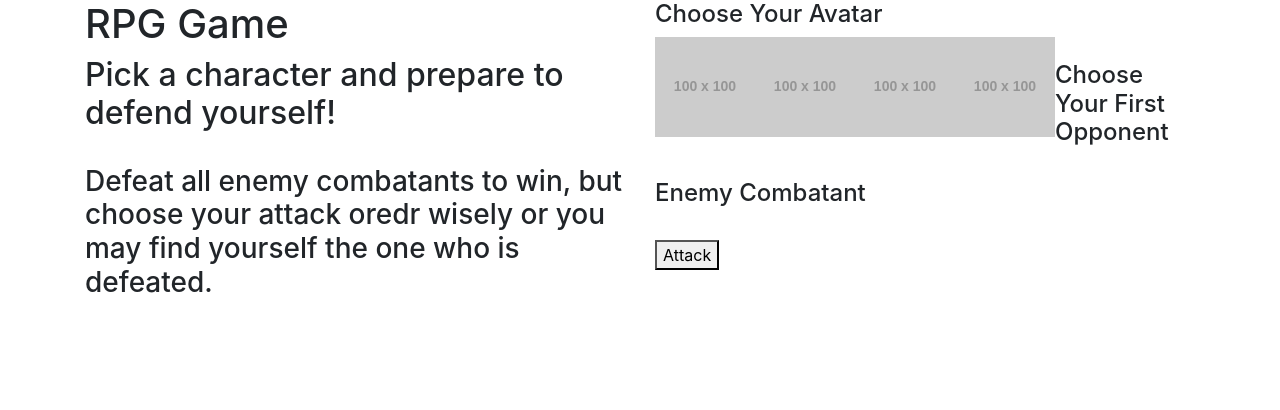
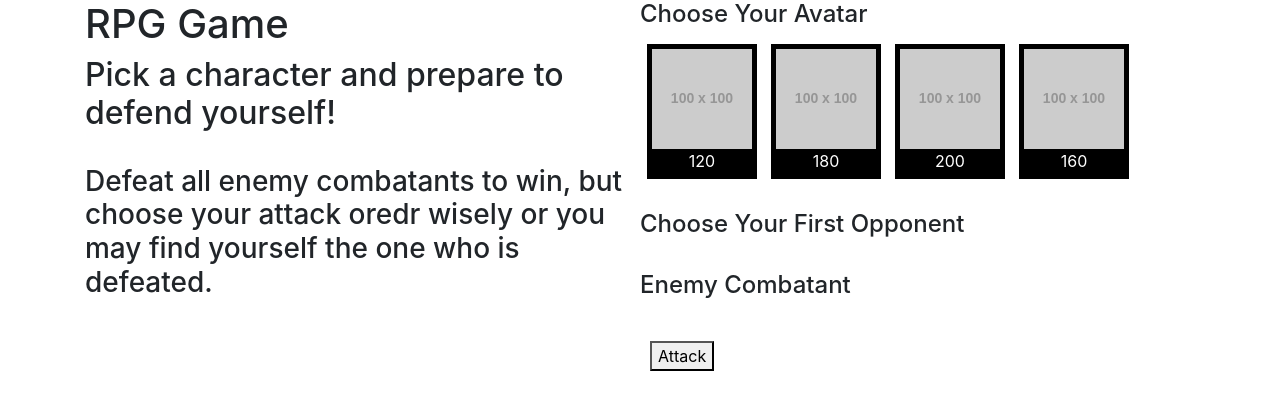
Before and after one commit to yellowduck87/rpg-game, a plain HTML site: page index.html in a window 1280 px wide. Drawn offline with nearby package versions, Linux system fonts and the light colour scheme; placeholder pictures from the web are drawn by us.

Commit message:
all game functions should be working--still needs style

```diff
--- a/assets/css/style.css
+++ b/assets/css/style.css
@@ -2,10 +2,40 @@
     box-sizing: border-box
 }
 
-.toon-img {
+.toon-box,
+.avatar,
+.toon-img,
+#attack {
     float: left;
 }
 
-.banner {
+.toon-img {
+    z-index: 1;
     position: relative;
+    bottom: 0;
+    left: 0;
 }
+
+.new-div,
+.avatar,
+.enemy {
+    float: left;
+    width: 110px;
+    height: 135px;
+    color: white;
+    background: black;
+    margin: 7px;
+    padding: 5px;
+}
+
+#attack {
+    margin: 10px;
+}
+
+
+.hit  {
+    position: relative;
+    text-align: center;
+    padding-top: 100px;
+
+}
--- a/assets/javascript/script.js
+++ b/assets/javascript/script.js
@@ -1,27 +1,15 @@
-//2 when one chrater is selected, the rest are moved to enemies possition
-
-//3 when one enemy is selected, it is moved to the defender possition
-
-
-//5 when any character gets to 0 or less hp, the charcter is defeated
-
-//6 when a defnding character is defeted, the image goes away
-
-//7 if the selected character defeats the other three, the user wins.
-
-
 // computed member acces
 
 
-
+game = function() {
 $(document).ready(function () {
 
     var characters = {
         char1: {
             hp: 120,
-            ap: 25,
-            mult: 10,
-            dAp: 25,
+            ap: 20,
+            mult: 9,
+            dAp: 20,
             image: "http://via.placeholder.com/100x100",
 
         },
@@ -64,31 +52,34 @@ $(document).ready(function () {
     loadNewGame = function () {
         for (var i = 0; i < 4; i++) {
 
+            //new div
+            var newDiv = $("<div>");
+            newDiv.addClass("new-div");
+            newDiv.attr("id", characters[char[i]]);
+
             var charImg = $("<img>");
             source = characters[char[i]].image
             charImg.attr("id", char[i]);
             charImg.addClass("toon-img").attr("src", source);
-            $("#readyP1").append(charImg);
+            charImg.attr("id", char[i]);
+            newDiv.append(charImg);
 
-        }
-    }
+            var hitPoints = $("<div>");
+            hit = characters[char[i]].hp;
+            hitPoints.attr("data-hp", hit).attr("id", char[i]);
+            hitPoints.addClass("hit");
+            hitPoints.text(hit);
+            newDiv.append(hitPoints);
 
-    banner = function () {
-        $(".toon-img").wrap("<div class='toon-box'></div>");
-        var hitPoints = $("<div>");
-        hitPoints.attr("id", "health")
-        $(".toon-box").append(hitPoints);
-    }
+            // console.log(hit);
+            $("#readyP1").append(newDiv);
 
-    printHp = function () {
-        for (var i = 0; i < 4; i++) {
-            var hitPoints = characters[char].hp;
 
         }
     }
 
     moveEnemies = function () {
-        var t = $(".toon-img").detach();
+        var t = $(".new-div").detach();
         t.appendTo("#make-your-choice");
         $("#avatar-tag").text("You Will Fight As");
 
@@ -113,9 +104,8 @@ $(document).ready(function () {
     }
 
 
-    //   gameCode = function () {
     toonPicker = function () {
-        $(".toon-img").on("click", function (event) {
+        $(".new-div").on("click", function (event) {
             if (enemyChosen) {
                 return false;
             }
@@ -123,17 +113,20 @@ $(document).ready(function () {
             if (combatChosen) {
                 enemy = event.target.id;
                 $(this).addClass("enemy");
+                $(this).children().addClass("enemy1");
                 fightEnemies();
                 counter++;
                 console.log(counter);
                 enemyChosen = true;
                 console.log("enemy = " + enemy);
+                console.log(enemy);
                 console.log(characters[enemy]);
 
             } else {
                 avatar = event.target.id;
-                $(this).removeClass("toon-img");
+                $(this).removeClass("new-div");
                 $(this).addClass("avatar");
+                $(this).children().addClass("avatar1");
                 moveEnemies();
                 combatChosen = true;
                 console.log("avatar = " + avatar);
@@ -141,9 +134,24 @@ $(document).ready(function () {
             }
         });
     }
+
+    endGame = function() {
+        $("body").replaceWith("<h1>end</h1><button class='reset'>Try Again?</button>");
+    }
+
+    reset = function() {
+        $(".reset").on("click", game())
+    }
+
     attack = function () {
         $("#attack").on("click", function () {
+            if (characters[avatar].hp <= 0) {
+                alert("boo, you lose");
+                endGame();
+            }
+
             if (enemyChosen && characters[enemy].hp > 0) {
+                //save data as text--parseInt--arithmatic--turn to text again
                 characters[enemy].hp -= characters[avatar].ap;
                 characters[avatar].ap += characters[avatar].mult;
                 if (characters[enemy].hp > 0) {
@@ -164,16 +172,16 @@ $(document).ready(function () {
                 }
 
             }
-        })
+
+            $(".avatar1").text(characters[avatar].hp);
+            $(".enemy1").text(characters[enemy].hp);
+        });
+
     }
-
-
     loadNewGame();
-    banner();
     toonPicker();
     attack();
+});
+}
 
-
-
-
-});
+game();
--- a/index.html
+++ b/index.html
@@ -26,17 +26,32 @@
                 <br>
             </div>
             <div class="col-sm-6" id="field">
+                <div class="row">
                     <div id="readyP1">
                         <h4 id="avatar-tag">Choose Your Avatar</h4>
                     </div>
+                </div>
                 <br>
+                <div class="row">
                     <h4 id="enemy-list">Choose Your First Opponent</h4>
+                </div>
+                <div class="row">
                     <div id="make-your-choice"></div>
+                </div>
                 <br>
+                <div class="row">
                     <h4 id="fight">Enemy Combatant</h4>
-                <div id="fight-enemies" ></div>
+                </div>
+                <div class="row">
+                    <div id="fight-enemies"></div>
+                </div>
                 <br>
+                <div class="row">
                     <button id="attack">Attack</button>
+                </div>
+            </div>
+        </div>
+
     </div>
     </div>
     </div>
```
Lines whose indentation alone changed are shown as unchanged.
